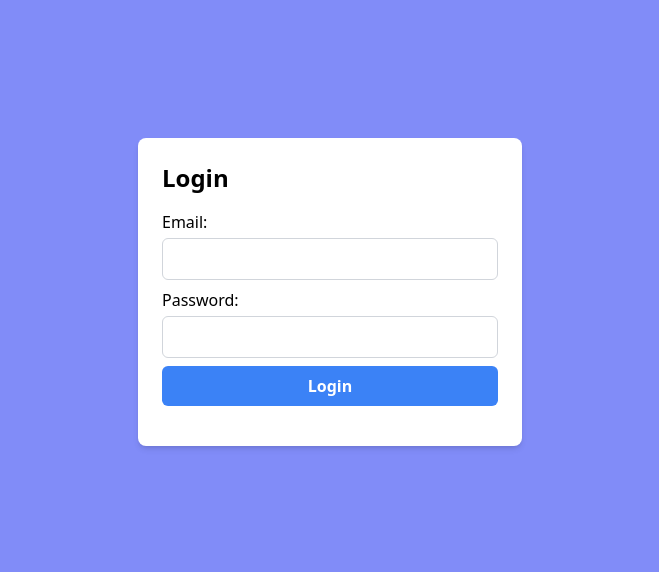
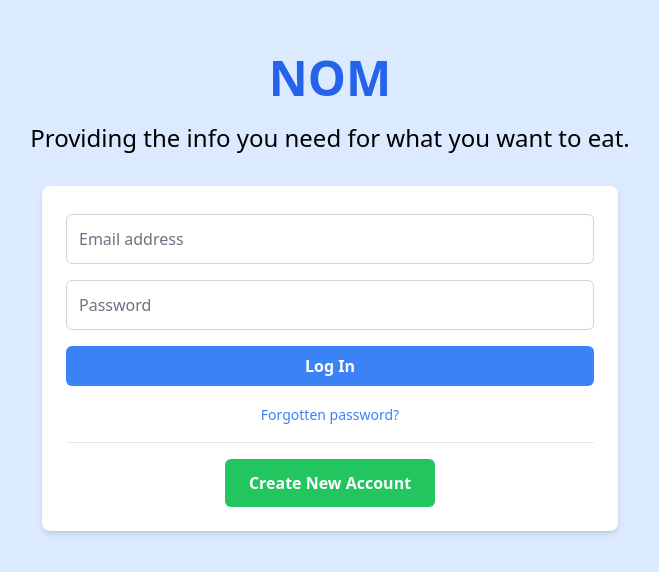
Before and after one commit to Schnoww/Nutritional-Overview-Manager-NOM, a React (Vite) app: page /auth/login in a window 1280 px wide. Shown: the part 108-680 px from the top of the page, without its empty margins (310-969 px from the left). Built offline with nearby package versions, Linux system fonts and the light colour scheme; no server answers.

Commit message:
initial commit on mateusz branch

```diff
--- a/package.json
+++ b/package.json
@@ -14,13 +14,13 @@
     "dayjs": "^1.11.13",
     "esbuild": "^0.25.0",
     "firebase": "^11.6.0",
-    "framer-motion": "^12.6.5",
+    "framer-motion": "^12.7.4",
     "lucide-react": "^0.475.0",
     "papaparse": "^5.5.2",
     "react": "^19.0.0",
     "react-dom": "^19.0.0",
-    "react-router-dom": "^7.5.0",
-    "recharts": "^2.15.2"
+    "react-router-dom": "^7.5.1",
+    "recharts": "^2.15.3"
   },
   "devDependencies": {
     "@eslint/js": "^9.19.0",
--- a/src/App.jsx
+++ b/src/App.jsx
@@ -5,6 +5,8 @@ import Header from "./components/common/Header"; // Import Header
 import Sidebar from "./components/common/Sidebar"; // Import Sidebar
 
 import Login from "./pages/Login"; // Import Login
+import SignUpPage from "./pages/SignUpPage"; // Import Sign Up
+
 import UsersPage from "./pages/UsersPage"; // Import UsersPage
 import DiningPage from "./pages/Dining"; // Import DiningPage
 import AnalyticsPage from "./pages/AnalyticsPage"; // Import AnalyticsPage
@@ -46,6 +48,7 @@ function App() {
                 <Route path="/dietary_tracking" element={<DietPage />} />
 								<Route path="/favorites" element={<FavoritesPage />} />
                 <Route path="/settings" element={<SettingsPage />} />
+                <Route path="/signup" element={<SignUpPage />} />
 
 								<Route path="/dining/marketplace" element={<Marketplace />} />
                 <Route path="/dining/fod" element={<Fod />} />
--- a/src/pages/Login.jsx
+++ b/src/pages/Login.jsx
@@ -28,46 +28,67 @@ const Login = () => {
         }
     };
 
-    return (
-        <div className="bg-indigo-400 flex h-screen w-screen items-center justify-center px-4 sm:px-6 lg:px-8">
-            <form className='bg-white p-6 rounded-lg shadow-md w-full max-w-sm'
-            onSubmit={handleSubmit}>
-                <h1 className='text-black text-2xl font-semibold mb-4'>Login</h1>
+    const handleSignUpRedirect = () => {
+        navigate('/signup'); // Assuming "/signup" is the route to SignUpPage.jsx
+    };
 
-                <label htmlFor="email" className='text-black block mb-2'>
-                    Email:
+return (
+    <div className="bg-blue-100 flex flex-col h-screen w-screen items-center justify-center px-4 sm:px-6 lg:px-8">
+        <h1 className="text-blue-600 text-5xl font-bold mb-5 text-center">
+            NOM
+        </h1>
+        <h2 className="text-black text-2xl text-center mb-8">
+            Providing the info you need for what you want to eat.
+        </h2>
+        <div className="bg-white p-6 rounded-lg shadow-md w-full max-w-xl">
+            <form className="space-y-4" onSubmit={handleSubmit}>
+                <label htmlFor="email" className="text-black block mb-2">
                     <input
                         type="email"
                         id="email"
+                        placeholder="Email address"
                         onChange={(e) => setEmail(e.target.value)}
-                        className='mt-1 block w-full border border-gray-300 rounded-md p-2'
+                        className="mt-1 block w-full border border-gray-300 rounded-md p-3 placeholder-gray-500"
                         required
                     />
                 </label>
 
-                <label htmlFor="password" className='text-black block mb-2'>
-                    Password:
+                <label htmlFor="password" className="text-black block mb-2">
                     <input
                         type="password"
                         id="password"
+                        placeholder="Password"
                         onChange={(e) => setPassword(e.target.value)}
-                        className='mt-1 block w-full border border-gray-300 rounded-md p-2'
+                        className="mt-1 block w-full border border-gray-300 rounded-md p-3 placeholder-gray-500"
                         required
                     />
                 </label>
 
                 <button
                     type="submit"
-                    className='w-full bg-blue-500 text-white font-semibold py-2 rounded-md hover:bg-blue-600 transition duration-200'
+                    className="w-full bg-blue-500 text-white font-semibold py-2 rounded-md hover:bg-blue-600 transition duration-200"
                 >
-                    Login
+                    Log In
                 </button>
 
-                <p className='mt-4 text-center'>
-                </p>
+                <div className="text-center">
+                    <Link to="/forgot-password" className="text-blue-500 text-sm hover:underline">
+                        Forgotten password?
+                    </Link>
+                </div>
+                <hr className="my-4" />
+                <div className="text-center">
+                    <button
+                        type="button"
+                        onClick={handleSignUpRedirect}
+                        className="bg-green-500 hover:bg-green-600 text-white font-semibold py-3 px-6 rounded-md transition duration-200">
+                        Create New Account
+                    </button>
+                </div>
             </form>
         </div>
-    );
+    </div>
+);
 }
 
-export default Login
+export default Login;
--- a/src/pages/SignUpPage.jsx
+++ b/src/pages/SignUpPage.jsx
@@ -20,45 +20,121 @@ const SignUpPage = () => {
     }
 
     return (
-        <div className="bg-indigo-400 flex h-screen items-center justify-center px-4 sm:px-6 lg:px-8">
-            <form className='bg-white p-6 rounded-lg shadow-md w-full max-w-sm'
-            onSubmit={handleSubmit}>
-                <h1 className='text-2xl font-semibold mb-4'>Sign Up</h1>
+        // <div className="bg-indigo-400 flex h-screen w-screen items-center justify-center px-4 sm:px-6 lg:px-8">
+        //     <form className='bg-white p-6 rounded-lg shadow-md w-full max-w-sm'
+        //     onSubmit={handleSubmit}>
+        //         <h1 className='text-2xl font-semibold mb-4'>Sign Up</h1>
 
-                <label htmlFor="email" className='block mb-2'>
-                    Email:
+        //         <label htmlFor="email" className='block mb-2'>
+        //             Email:
+        //             <input
+        //                 type="email"
+        //                 id="email"
+        //                 onChange={(e) => setEmail(e.target.value)}
+        //                 className='mt-1 block w-full border border-gray-300 rounded-md p-2'
+        //                 required
+        //             />
+        //         </label>
+
+        //         <label htmlFor="password" className='block mb-2'>
+        //             Password:
+        //             <input
+        //                 type="password"
+        //                 id="password"
+        //                 onChange={(e) => setPassword(e.target.value)}
+        //                 className='mt-1 block w-full border border-gray-300 rounded-md p-2'
+        //                 required
+        //             />
+        //         </label>
+
+        //         <button
+        //             type="submit"
+        //             className='w-full bg-blue-500 text-white font-semibold py-2 rounded-md hover:bg-blue-600 transition duration-200'
+        //         >
+        //             Sign Up
+        //         </button>
+
+        //         <p className='mt-4 text-center'>
+        //             Already registered?
+        //             <Link to="/login" className='text-blue-500 hover:underline'> Login</Link>
+        //         </p>
+        //     </form>
+        // </div>
+            <div className="bg-blue-100 flex flex-col h-screen w-screen items-center justify-center px-4 sm:px-6 lg:px-8">
+                <h1 className="text-blue-600 text-5xl font-bold mb-10 text-center">
+                    NOM
+                </h1>
+                <div className="bg-white p-6 rounded-lg shadow-md w-full max-w-xl">
+                    <div className="text-2xl font-semibold mb-4 text-black text-center">Create New Account</div>
+                    <div className="mb-4 text-center text-gray-500">It's quick and easy.</div>
+                    <form className="space-y-4" onSubmit={handleSubmit}>
+                        <div className="flex gap-4">
+                            <label htmlFor="firstName" className="text-black block mb-2 flex-1">
+                                <input
+                                type="text"
+                                id="firstName"
+                                placeholder="First name"
+                                onChange={(e) => setEmail(e.target.value)}
+                                className="mt-1 block border border-gray-300 rounded-md p-3 placeholder-gray-500 w-full"
+                                required
+                                />
+                            </label>
+                            <label htmlFor="lastName" className="text-black block mb-2 flex-1">
+                                <input
+                                type="text"
+                                id="lastName"
+                                placeholder="Last name"
+                                onChange={(e) => setEmail(e.target.value)}
+                                className="mt-1 block border border-gray-300 rounded-md p-3 placeholder-gray-500 w-full"
+                                required
+                                />
+                            </label>
+                        </div>
+
+                        <div className="flex gap-4">
+
+
+
+                        </div>
+
+
+                        <label htmlFor="email" className="text-black block mb-2">
                             <input
                                 type="email"
                                 id="email"
+                                placeholder="Email address"
                                 onChange={(e) => setEmail(e.target.value)}
-                        className='mt-1 block w-full border border-gray-300 rounded-md p-2'
+                                className="mt-1 block w-full border border-gray-300 rounded-md p-3 placeholder-gray-500"
                                 required
                             />
                         </label>
 
-                <label htmlFor="password" className='block mb-2'>
-                    Password:
+                        <label htmlFor="password" className="text-black block mb-2">
                             <input
                                 type="password"
                                 id="password"
+                                placeholder="Password"
                                 onChange={(e) => setPassword(e.target.value)}
-                        className='mt-1 block w-full border border-gray-300 rounded-md p-2'
+                                className="mt-1 block w-full border border-gray-300 rounded-md p-3 placeholder-gray-500"
                                 required
                             />
                         </label>
 
+                        <div className="text-center">
                             <button
-                    type="submit"
-                    className='w-full bg-blue-500 text-white font-semibold py-2 rounded-md hover:bg-blue-600 transition duration-200'
-                >
+                                type="button"
+                                className="w-1/3 bg-green-500 hover:bg-green-600 text-white font-semibold py-3 px-6 rounded-md transition duration-200">
                                 Sign Up
                             </button>
+                        </div>
 
-                <p className='mt-4 text-center'>
-                    Already registered?
-                    <Link to="/login" className='text-blue-500 hover:underline'> Login</Link>
-                </p>
+                        <div className="text-center">
+                            <Link to="/auth/login" className="text-blue-500 text-sm hover:underline">
+                                Already have an account?
+                            </Link>
+                        </div>
                     </form>
+                </div>
             </div>
     );
 };
--- a/src/pages/UsersPage.jsx
+++ b/src/pages/UsersPage.jsx
@@ -8,7 +8,7 @@ const UsersPage = () => {
 			<Header title='Users' />
 			<main className='max-w-4xl mx-auto py-6 px-4 lg:px-8'>
 				<Profile />
-				<UserInfo />
+				{/* <UserInfo /> */}
 
 			</main>
 		</div>
```
Also changed, not shown: src/config/firebase.jsx (+18 -6 lines), 1 other file (tests, documents, lock files or other folders). Lines whose indentation alone changed are shown as unchanged.
